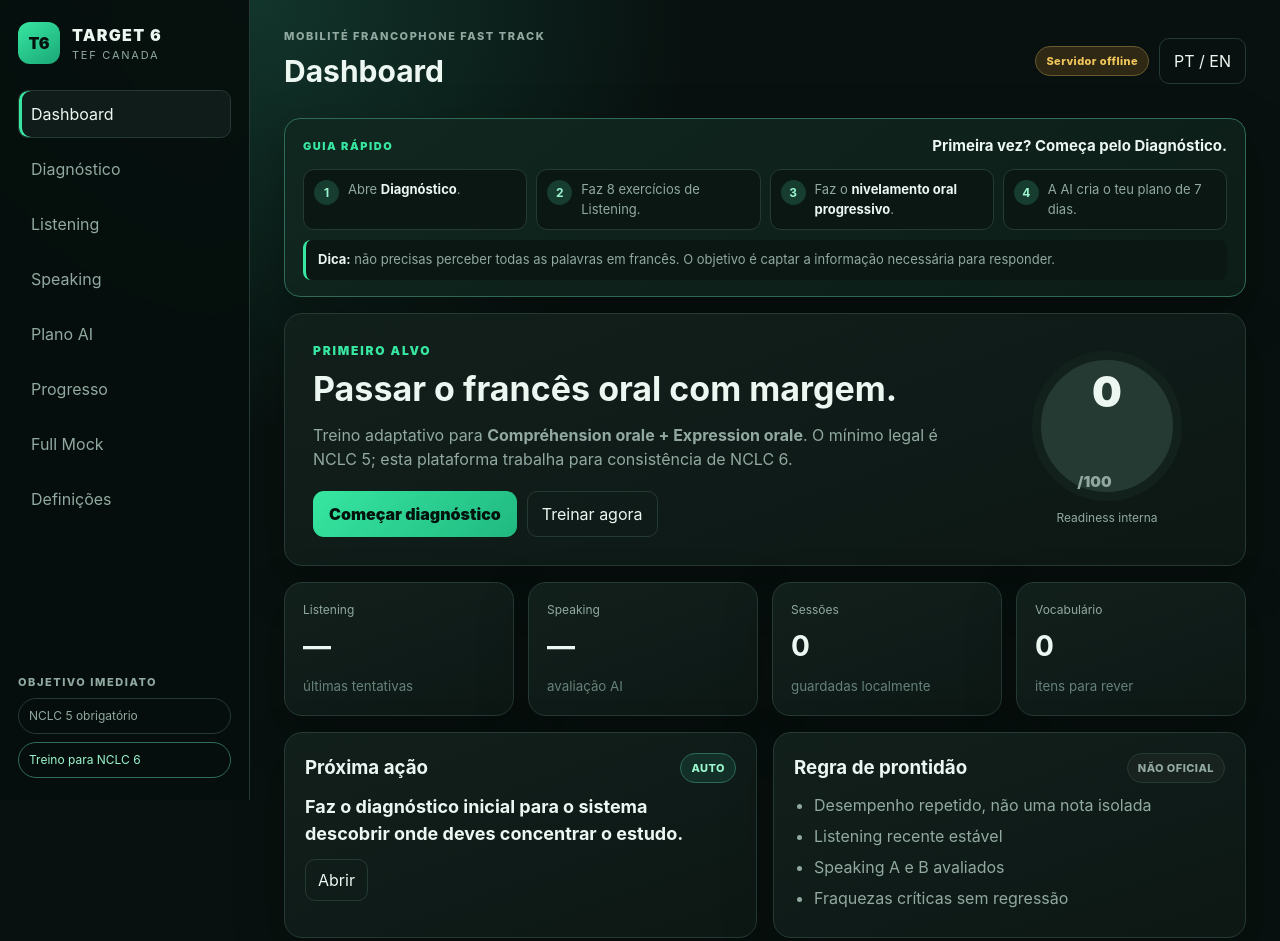
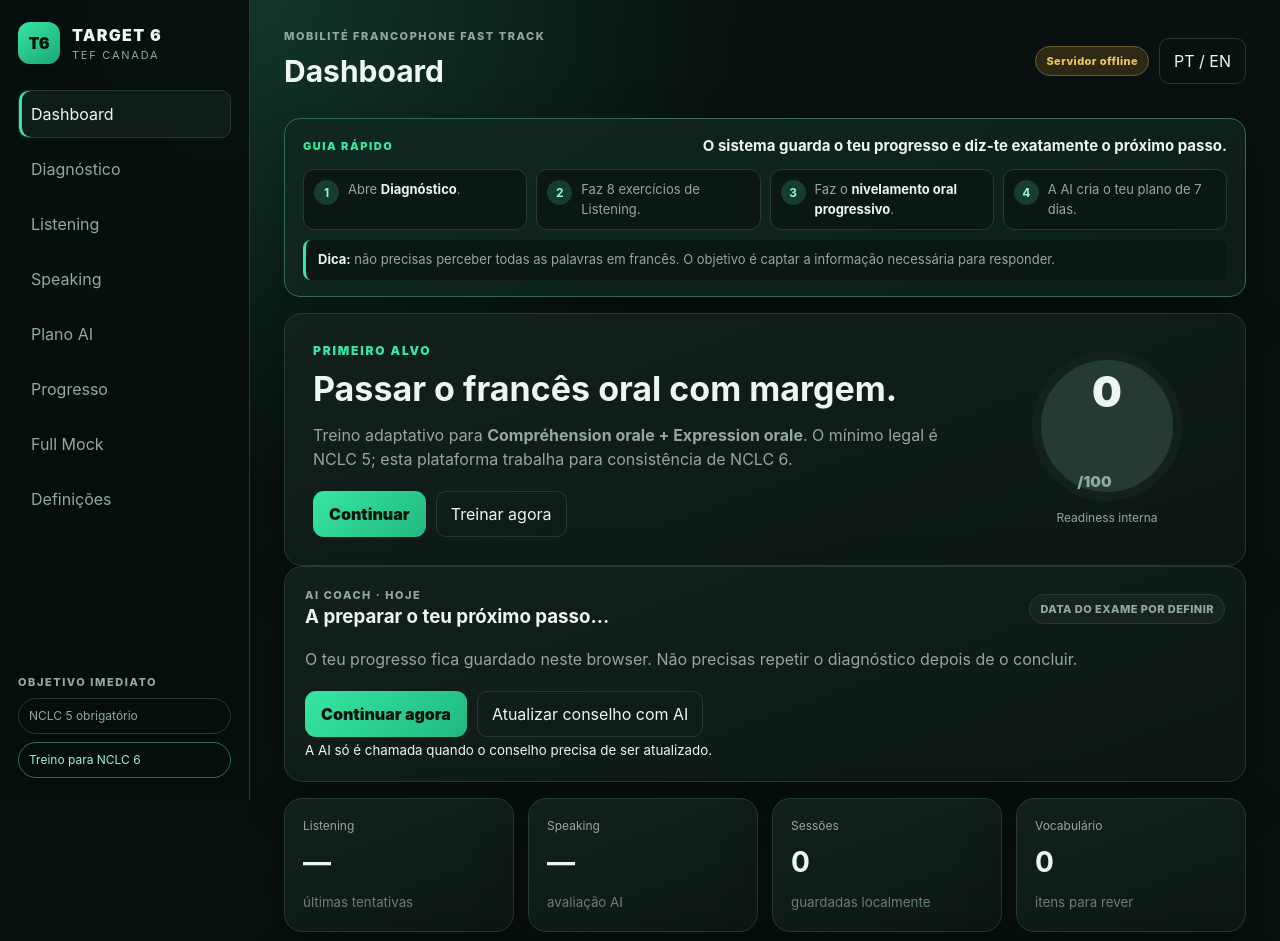
Before and after one commit to MrJesusBest/PraticaTrading-App, a website: page target6/public/index.html in a window 1280 px wide. Shown: the top 941 px of the page. Drawn offline with Linux system fonts and the light colour scheme; no server answers.

Commit message:
Add resume-first dashboard and daily AI coach

```diff
--- a/target6/public/index.html
+++ b/target6/public/index.html
@@ -50,7 +50,7 @@
 
       <section id="page-dashboard" class="page active">
         <div class="quick-guide">
-          <div class="guide-head"><span>GUIA RÁPIDO</span><strong>Primeira vez? Começa pelo Diagnóstico.</strong></div>
+          <div class="guide-head"><span>GUIA RÁPIDO</span><strong id="dashboardGuideTitle">O sistema guarda o teu progresso e diz-te exatamente o próximo passo.</strong></div>
           <div class="guide-steps">
             <div><b>1</b><span>Abre <strong>Diagnóstico</strong>.</span></div>
             <div><b>2</b><span>Faz 8 exercícios de Listening.</span></div>
@@ -65,7 +65,7 @@
             <h2>Passar o francês oral com margem.</h2>
             <p>Treino adaptativo para <strong>Compréhension orale + Expression orale</strong>. O mínimo legal é NCLC 5; esta plataforma trabalha para consistência de NCLC 6.</p>
             <div class="hero-actions">
-              <button class="primary-btn" data-jump="diagnostic">Começar diagnóstico</button>
+              <button id="dashboardPrimaryAction" class="primary-btn">Continuar</button>
               <button class="secondary-btn" data-jump="listening">Treinar agora</button>
             </div>
           </div>
@@ -73,6 +73,23 @@
             <div class="target-ring"><span id="readinessScore">0</span><small>/100</small></div>
             <div class="ring-caption">Readiness interna</div>
           </div>
+        </div>
+
+        <div id="dailyCoachCard" class="panel coach-card">
+          <div class="panel-head">
+            <div>
+              <div class="small-label">AI COACH · HOJE</div>
+              <h3 id="coachHeadline">A preparar o teu próximo passo…</h3>
+            </div>
+            <span id="examCountdownBadge" class="badge neutral">DATA DO EXAME POR DEFINIR</span>
+          </div>
+          <p id="coachSummary">O teu progresso fica guardado neste browser. Não precisas repetir o diagnóstico depois de o concluir.</p>
+          <div id="coachTasks" class="coach-tasks"></div>
+          <div class="hero-actions">
+            <button id="coachContinueBtn" class="primary-btn">Continuar agora</button>
+            <button id="coachRefreshBtn" class="secondary-btn">Atualizar conselho com AI</button>
+          </div>
+          <small id="coachMeta">A AI só é chamada quando o conselho precisa de ser atualizado.</small>
         </div>
 
         <div class="grid-4 metrics">
@@ -121,6 +138,7 @@
             <div><b>4</b><span>TEF completo<br><small>mais tarde</small></span></div>
           </div>
           <button id="startDiagnostic" class="primary-btn">Iniciar diagnóstico</button>
+          <p id="diagnosticStatusNote" class="diagnostic-status-note"></p>
         </div>
         <div id="diagnosticWorkspace" class="panel hidden"></div>
       </section>
@@ -287,6 +305,16 @@
 
       <section id="page-settings" class="page">
         <div class="quick-guide"><div class="guide-head"><span>DEFINIÇÕES</span><strong>Normalmente não precisas mexer aqui.</strong></div><div class="guide-steps"><div><b>1</b><span>Confirma <strong>AI ligado</strong>.</span></div><div><b>2</b><span>Se falhar, testa a ligação.</span></div><div><b>3</b><span>Progresso fica no browser.</span></div><div><b>4</b><span>Não apagues enquanto estudas.</span></div></div></div>
+        <div class="panel exam-date-panel">
+          <div class="panel-head"><h3>Data do exame TEF</h3><span class="badge">PLANO DE 30 DIAS</span></div>
+          <p>Define a data real para o AI Coach ajustar intensidade, revisões e mocks ao tempo que falta.</p>
+          <div class="exam-date-row">
+            <input id="examDateInput" type="date" />
+            <button id="saveExamDate" class="primary-btn">Guardar data</button>
+          </div>
+          <small id="examDateStatus">Se ainda não tens a data exata, deixa em branco. O plano continua a funcionar.</small>
+        </div>
+
         <div class="grid-2">
           <div class="panel">
             <div class="panel-head"><h3>AI</h3><span id="settingsAIStatus" class="badge neutral">—</span></div>
```
